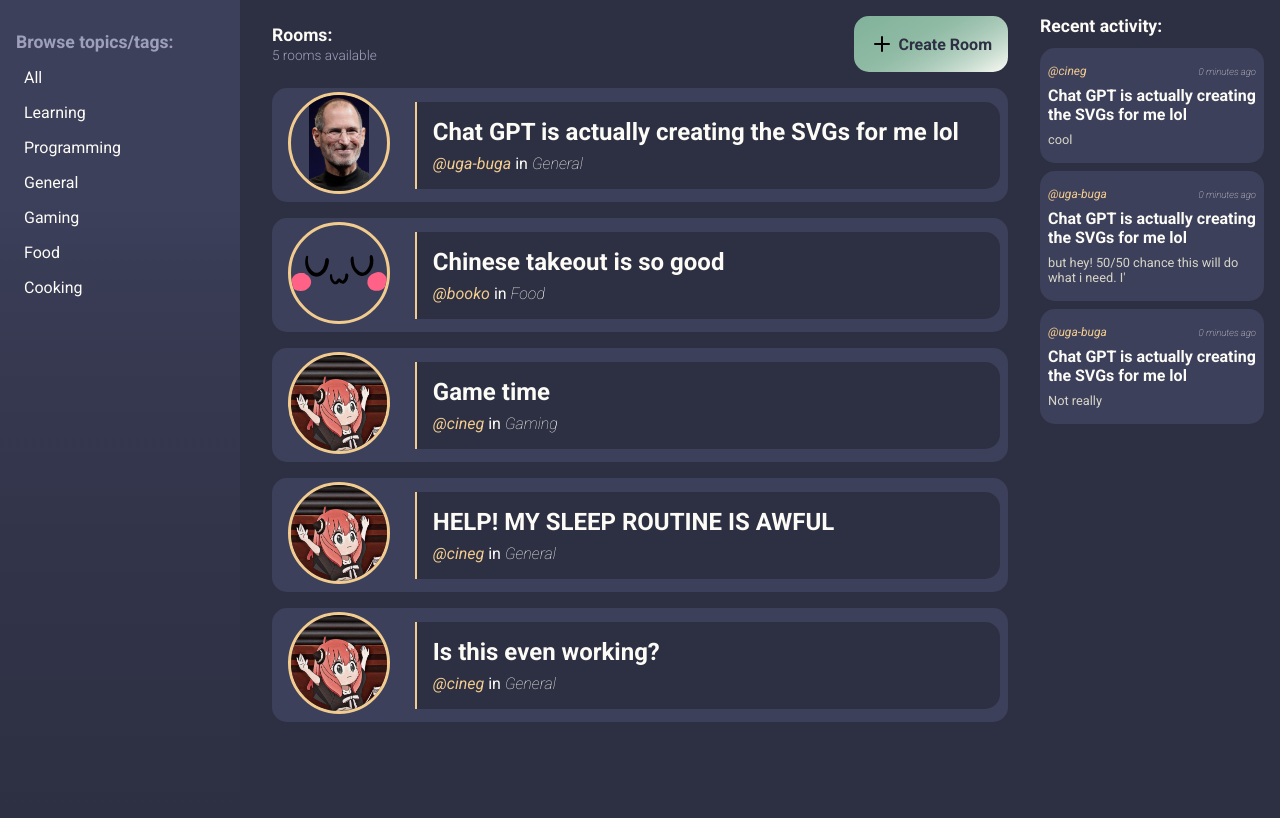
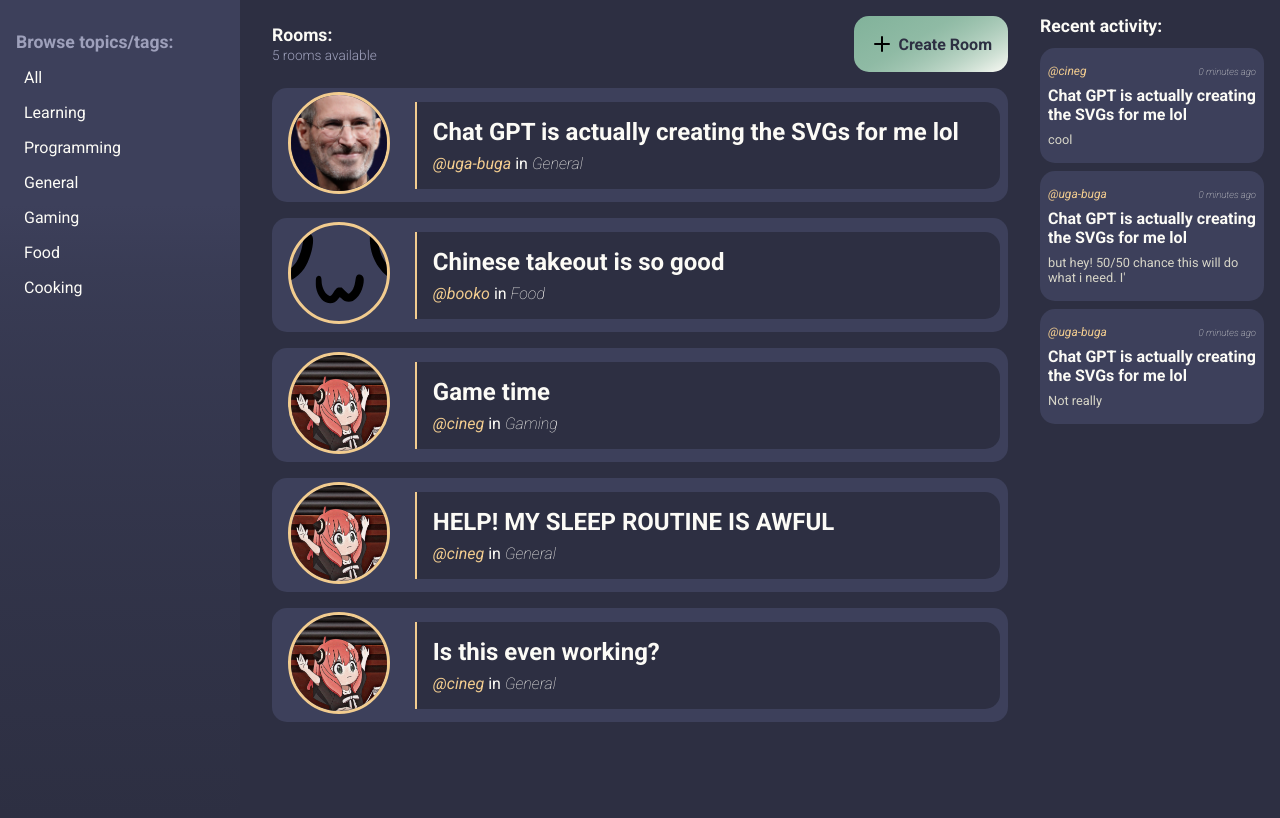
Before and after one commit to Cineg/django_forum-like_app, a Django app: page / in a window 1280 px wide. Shown: the part 102-920 px from the top of the page. Run offline with Django 5.2, Linux system fonts and the light colour scheme; data comes from the database, SQL or seed files in the repository.

Commit message:
update profile pic to cover

```diff
--- a/chatapp/base/views.py
+++ b/chatapp/base/views.py
@@ -123,7 +123,7 @@ def home(request: HttpRequest) -> HttpResponse:
 
 def room(request: HttpRequest, pk: str) -> HttpResponse:
     room: Room = Room.objects.get(id=int(pk))
-    conversation_messages = room.message_set.all()  # type: ignore
+    conversation_messages = room.message_set.all()
     participants = room.participants.all()
     topics = Topic.objects.all()
 
--- a/chatapp/static/styles/style.css
+++ b/chatapp/static/styles/style.css
@@ -515,7 +515,7 @@ div.buttons * {
 	height: 10rem;
 	border-radius: 50%;
 	border: 3px solid var(--color-accent);
-	object-fit: contain;
+	object-fit: cover;
 }
 
 .img-medium {
```
